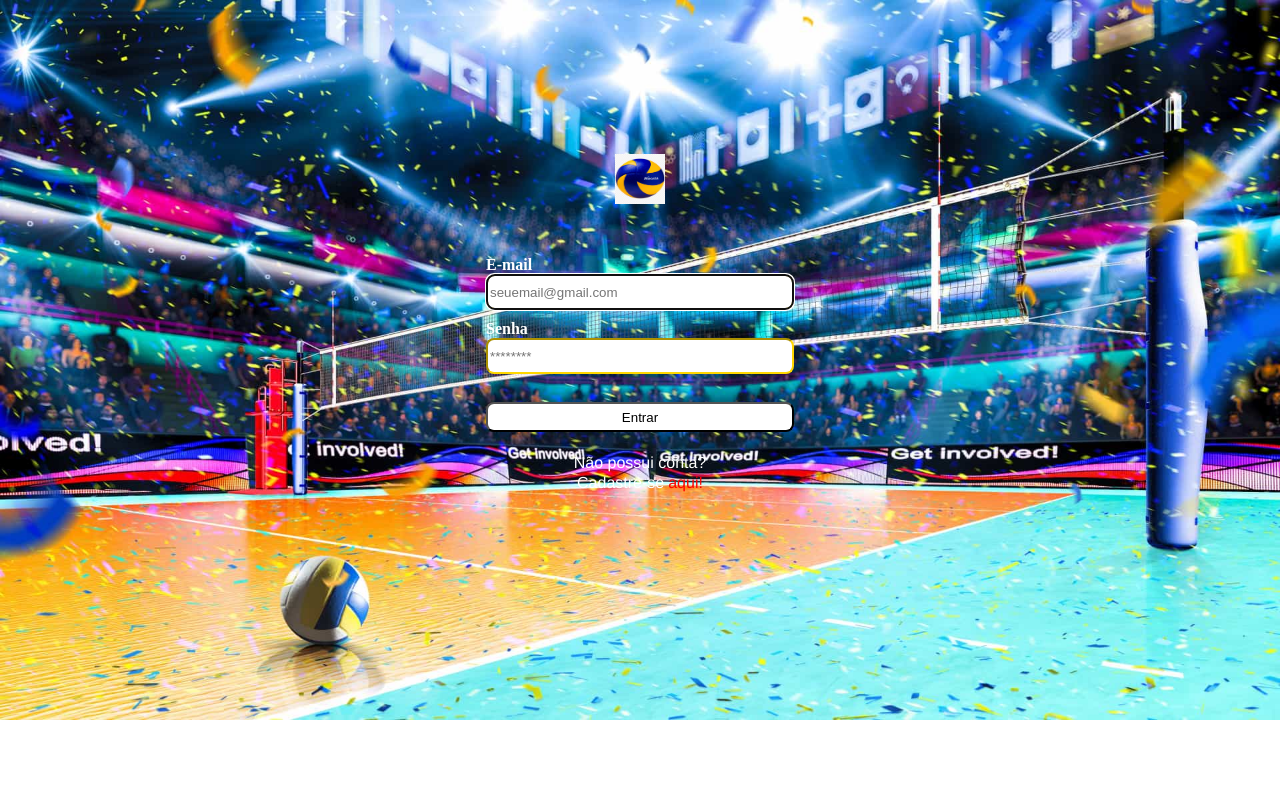
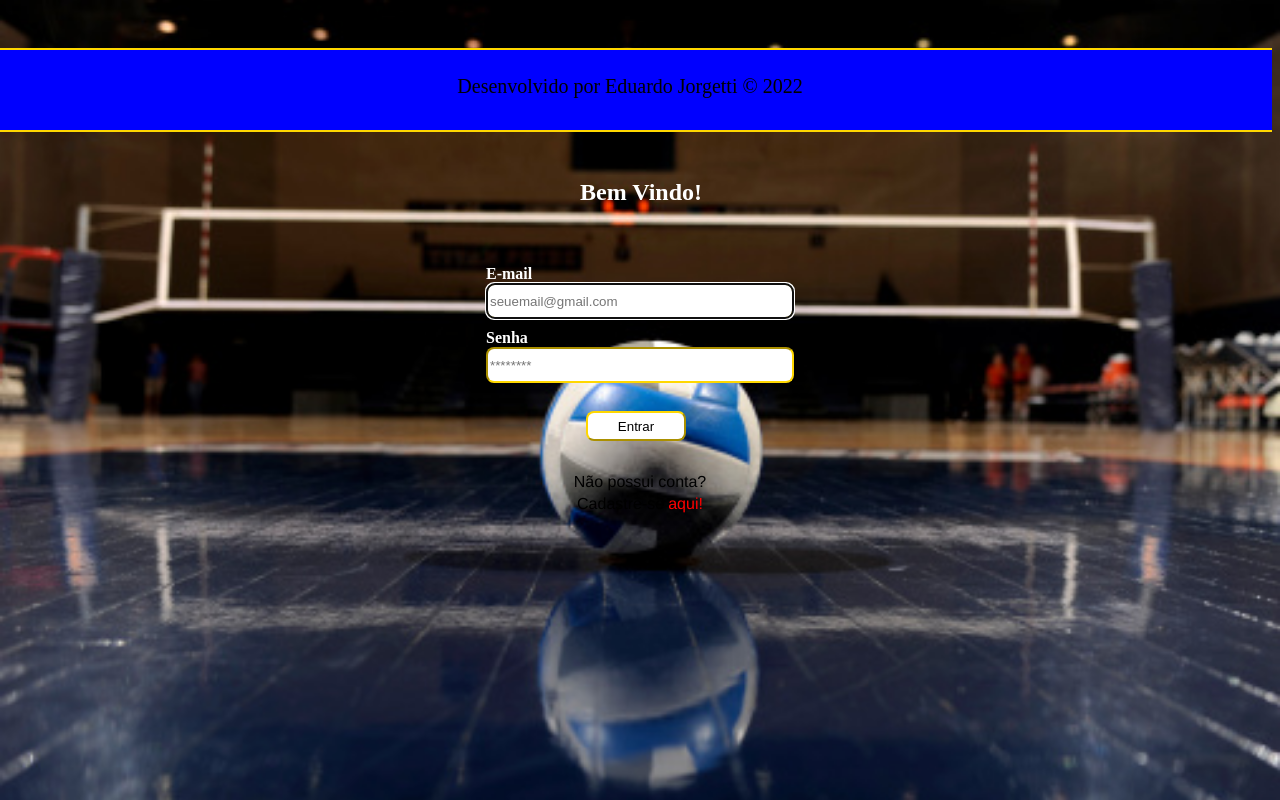
Before and after one commit to EduardoJorgetti/Projeto_Individual, a plain HTML site: page Pi-eduu/Login.html in a window 1280 px wide. Drawn offline with Linux system fonts and the light colour scheme.

Commit message:
alteração

```diff
--- a/Pi-eduu/Login.html
+++ b/Pi-eduu/Login.html
@@ -9,7 +9,7 @@
 </head>
 <body class="bg-img-body">
     <section class="box-login">
-        <img src="./assets/logo(header).jpg" alt="logo">
+        <h1>Bem Vindo!</h1>
         <form action="" class="form-box">
             <span style="color: white; font-weight: bold;">E-mail</span>
              <input type="email" id="email_ipt" placeholder="seuemail@gmail.com" autofocus>
@@ -17,13 +17,16 @@
              <span style="color: white; font-weight: bold;">Senha</span>
              <input type="password" id="senha_ipt" placeholder="********">
 
-             <button onclick="verificar()">Entrar</button>
+             <div class="bot2">
+             <button class="bot1" onclick="verificar()">Entrar</button>
+            </div>
              <div class="new">
                 <span class="1">Não possui conta?</span>
                 <span class="1">Cadastre-se <a href="./Cadastro.html"> aqui!</a></span>
              </div>
         </form>
     </section>
+    <footer class='footer'> <span> Desenvolvido por Eduardo Jorgetti &copy; 2022 </span></footer>
 </body>
 </html>
 <script>
--- a/Pi-eduu/StyleCadastro.css
+++ b/Pi-eduu/StyleCadastro.css
@@ -1,11 +1,12 @@
 .bg-img-body{
-    background-image: url("./assets/1_volei_masculino-21373614.jpg");
+    background-image: url("./assets/fundoTela.jpg");
     background-size: cover;
     background-repeat: no-repeat;
     display: flex;
     justify-content: center;
     align-items: center;
     position: relative;
+    height: 100%;
 }
 
 .box-login{
@@ -13,7 +14,7 @@
     height: 400px;
     background-color: transparent;
     position: absolute;
-    top: 15vh;
+    top: 150px;
     border-radius: 10px;
     display: flex;
     justify-content: center;
@@ -28,11 +29,20 @@
     margin-bottom: 60px;
 }
 
-.box-login img{
-    width: 50px;
+.form-box span{
+    font-family: 'Franklin Gothic Medium';
+}
+
+.box-login h1{
+    display: flex;
+    justify-content: center;
+    width: 200px;
+    margin-left: 20px;
     height: 50px;
     margin-top: 50px;
-    margin-bottom: 2rem;
+    margin-bottom: 1rem;
+    color: black;
+    font-family: 'Franklin Gothic Medium';
 }
 
 .form-box input{
@@ -51,33 +61,43 @@
     height: 30px;
     border-radius: 8px;
     margin-bottom: 20px;
+    width: 100px;
+}
+.bot1{
+    display: flex;
+    height: 30px;
+    width: 100px;
+    border-color: gold ;
+    align-items: center;
+    justify-content: center;
 }
 
-.form-box span[class = "1"]{
+.bot2{
+
+    height: 120px;
+    width: 200px;
     display: flex;
-    align-items: center;
+    flex-direction: row-reverse;
+
+}
+.footer{
+    background-color: blue;
+    border: solid 2px gold;
+    margin-top: 40px;
+    height: 50px;
+    width: 1377px;
+    margin-left: -20px;
+    margin-bottom: 80px;
+    display: flex;
     justify-content: center;
-    color: white;
-    text-decoration: none;
-    font-family: 'Franklin Gothic Medium';
-    margin-top: 2px;
+    border-left: transparent;
+    border-right: transparent;
+    position: relative;
 }
 
-.form-box a{
-    display: flex;
-    align-items: center;
-    justify-content: center;
-    color: red;
-    text-decoration: none;
-    font-family: 'Franklin Gothic Medium';
-    margin-left: 4px;
+.footer span{
+    text-align: center;
+    font-size: 20px;
+    margin-top: 25px;
+    margin-bottom: 250px;
 }
-
-.bot{
-
-    height: 120px;
-    width: 120px;
-    display: flex;
-    justify-content: center;
-    justify-items: center;
-}
--- a/Pi-eduu/quiz/QUIZ-STYLE.css
+++ b/Pi-eduu/quiz/QUIZ-STYLE.css
@@ -2,26 +2,28 @@
     margin: 0;
     padding: 0;
     box-sizing: border-box;
-    font-family: sans-serif;
+    font-family: 'Roboto', sans-serif;
     font-size: 20px;
+    position: relative;
 }
 
-.body{
+body {
     width: 100vw;
-    height: 1000px;
+    height: 100vh;
     background: #222;
-    color: #fff;
+    color: gold;
 }
 
-.main{
+main {
     width: 100%;
     height: 100%;
     padding: 16px;
 }
 
-.section{
+section {
     width: 100%;
     margin: 0 auto;
+    padding: 16px;
     margin-bottom: 10px;
     display: flex;
     flex-direction: column;
@@ -29,67 +31,91 @@
     align-items: center;
 }
 
-.h1{
+h1 {
     text-align: center;
     font-size: 28px;
     margin: 10px;
 }
 
-.centro{
+.centro {
     text-align: center;
+    font-size: 25px;
 }
 
-.questao{
+.questao {
     display: flex;
     align-items: center;
     justify-content: space-between;
 }
 
-.numQuestao{
+#numQuestao {
     display: block;
-    background: gold;
+    background: #00b0ff;
     padding: 4px 10px 2px 10px;
     border-radius: 50%;
 }
 
-.pergunta{
+#pergunta {
     margin-left: 16px;
 }
 
-.questao{
+/* article que acomoda a questao completa */
+.questoes {
     padding: 24px;
-    border: 1px solid blue;
+    border: 1px solid #ececec;
     border-radius: 5px;
     margin-bottom: 32px;
 }
 
-.questao ol li{
+.questoes ol li {
     display: block;
     margin: 16px;
     padding: 16px;
     border-radius: 8px;
 }
 
-.questao ol li:hover{
-    background: black;
+.questoes ol li:hover {
+    background: #00b0ff;
     cursor: pointer;
 }
 
-.bloqueado{
+.bloqueado {
     display: none;
 }
 
-.bloqueado li:hover{
+.bloqueado li:hover {
     display: none;
 }
 
-.instrucoes{
-    background: white;
-    color: gold;
+#instrucoes {
+    background: #ccc;
+    color: #191919;
     padding: 10px;
     border-radius: 8px;
     display: flex;
     justify-content: center;
     margin-bottom: 16px;
-    animation: piscar .60s infinite alternate;
 }
+
+#aviso {
+    color: #00b0ff;
+}
+
+.footer{
+    background-color: blue;
+    border: solid 2px gold;
+    margin-top: 92px;
+    height: 80px;
+    width: 1370px;
+    margin-left: -20px;
+    display: flex;
+    justify-content: center;
+    border-left: transparent;
+    border-right: transparent;
+}
+
+.footer span{
+    text-align: center;
+    font-size: 20px;
+    margin-top: 25px;
+}
--- a/Pi-eduu/styleLogin.css
+++ b/Pi-eduu/styleLogin.css
@@ -1,5 +1,5 @@
 .bg-img-body{
-    background-image: url("./assets/quadraWllppr.jpg");
+    background-image: url("./assets/testeWLPP.jpg");
     background-size: cover;
     background-repeat: no-repeat;
     display: flex;
@@ -25,14 +25,17 @@
     justify-content: center;
     flex-direction: column;
     margin-top: 20px;
-    margin-bottom: 60px;
+    margin-bottom: 10px;
 }
 
-.box-login img{
-    width: 50px;
+.box-login h1{
+    justify-content: center;
+    width: 200px;
+    margin-left: 80px;
     height: 50px;
     margin-top: 50px;
-    margin-bottom: 2rem;
+    margin-bottom: 1rem;
+    color: white;
 }
 
 .form-box input{
@@ -50,17 +53,31 @@
     color: black;
     height: 30px;
     border-radius: 8px;
-    margin-bottom: 20px;
+    width: 100px;
+}
+
+.bot1{
+    display: flex;
+    border-color: gold ;
+    align-items: center;
+    justify-content: center;
+}
+
+.bot2{
+    height: 80px;
+    width: 200px;
+    display: flex;
+    flex-direction: row-reverse;
 }
 
 .form-box span[class = "1"]{
     display: flex;
     align-items: center;
     justify-content: center;
-    color: white;
+    color: black;
     text-decoration: none;
     font-family: 'Franklin Gothic Medium';
-    margin-top: 2px;
+    margin-bottom: 4px;
 }
 
 .form-box a{
@@ -72,3 +89,22 @@
     font-family: 'Franklin Gothic Medium';
     margin-left: 4px;
 }
+
+.footer{
+    background-color: blue;
+    border: solid 2px gold;
+    margin-top: 40px;
+    height: 80px;
+    width: 1365px;
+    margin-left: -20px;
+    display: flex;
+    justify-content: center;
+    border-left: transparent;
+    border-right: transparent;
+}
+
+.footer span{
+    text-align: center;
+    font-size: 20px;
+    margin-top: 25px;
+}
```
Also changed, not shown: Pi-eduu/Cadastro.html (+9 -8 lines), Pi-eduu/quiz/JSQUIZ.js (+190 -0 lines), Pi-eduu/quiz/quizPI-edu.html (+22 -19 lines), Pi-eduu/assets/FundoCadastro.jfif (added), Pi-eduu/assets/FundoLogin.jpeg (added), Pi-eduu/assets/quadraWllppr.jpg (deleted), Pi-eduu/assets/testeWLPP.jpg (added).
